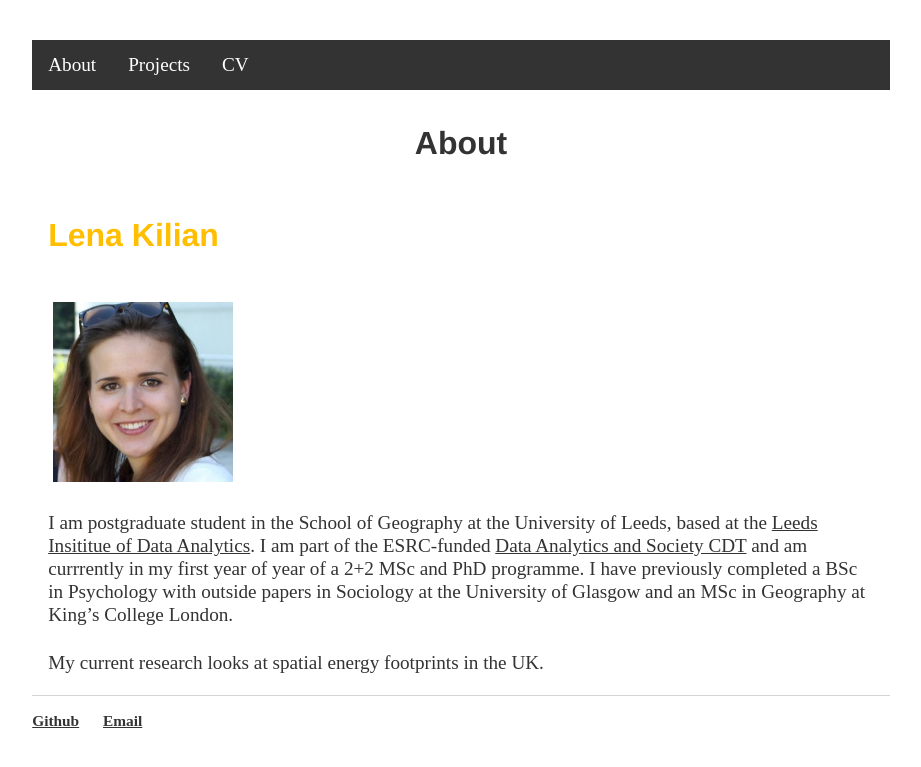
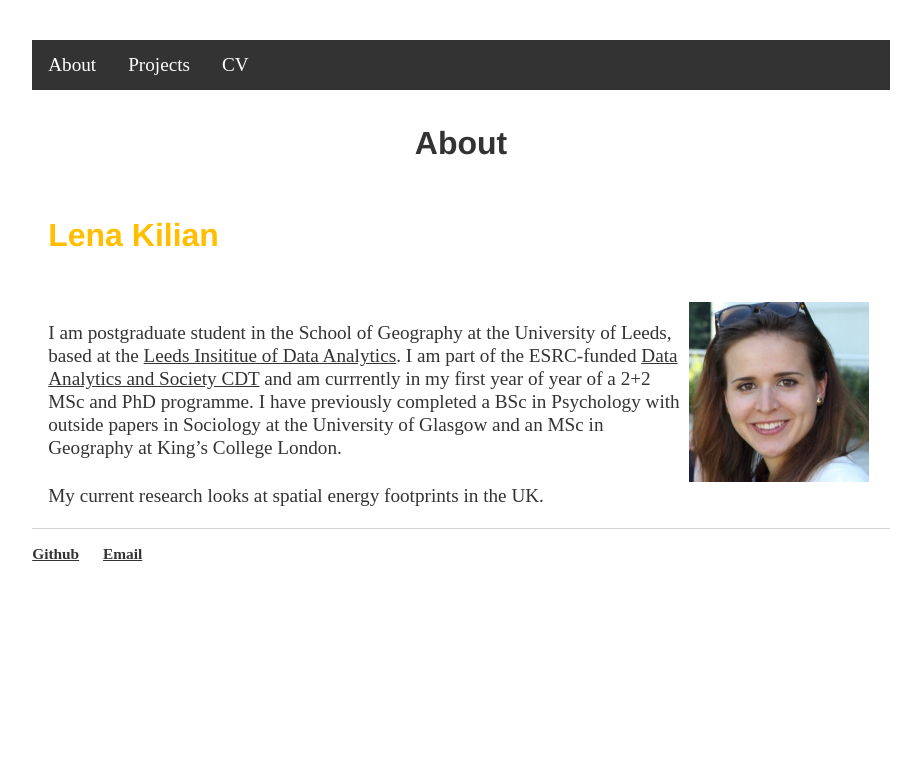
Before and after one commit to lena-kilian/lena-kilian.github.io, a Jekyll site: the page built from index.md, in a window 1280 px wide. Shown: the top 767 px of the page, without its empty margins (179-1100 px from the left). Built offline with Jekyll 4.4.1, drawn with Linux system fonts in a browser that asks for light colours; our own code applies the rules of GitHub Pages for plain Markdown files.

Commit message:
Update index.md

```diff
--- a/index.md
+++ b/index.md
@@ -1,7 +1,7 @@
 # About
 
 ## Lena Kilian
-<img style="padding: 5px;" src="Photo_LenaKilian.png" align="middle" width="180"/>
+<img style="padding: 5px;" src="Photo_LenaKilian.png" align="right" width="180"/>
 
 I am postgraduate student in the School of Geography at the University of Leeds, based at the [Leeds Insititue of Data Analytics](https://lida.leeds.ac.uk/). I am part of the ESRC-funded [Data Analytics and Society CDT](https://datacdt.org/) and am currrently in my first year of year of a 2+2 MSc and PhD programme. I have previously completed a BSc in Psychology with outside papers in Sociology at the University of Glasgow and an MSc in Geography at King's College London.
 
```
